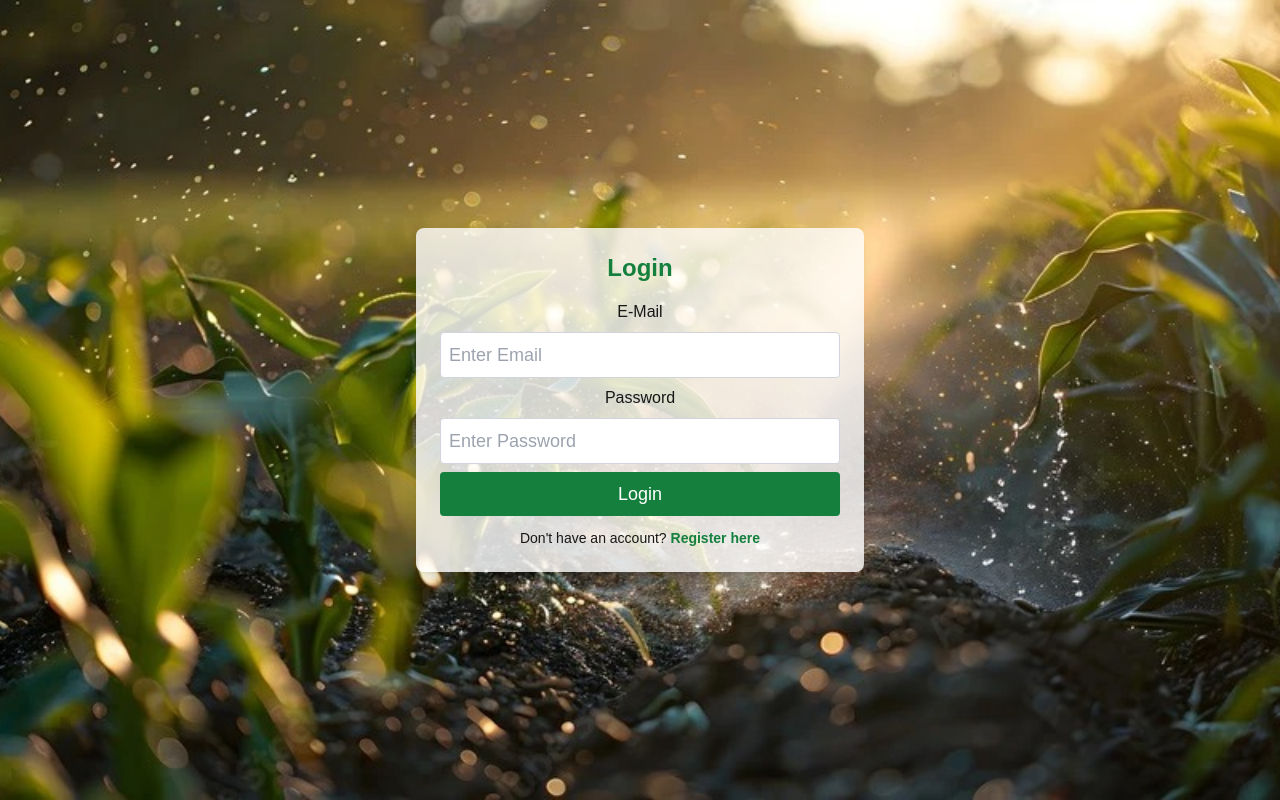
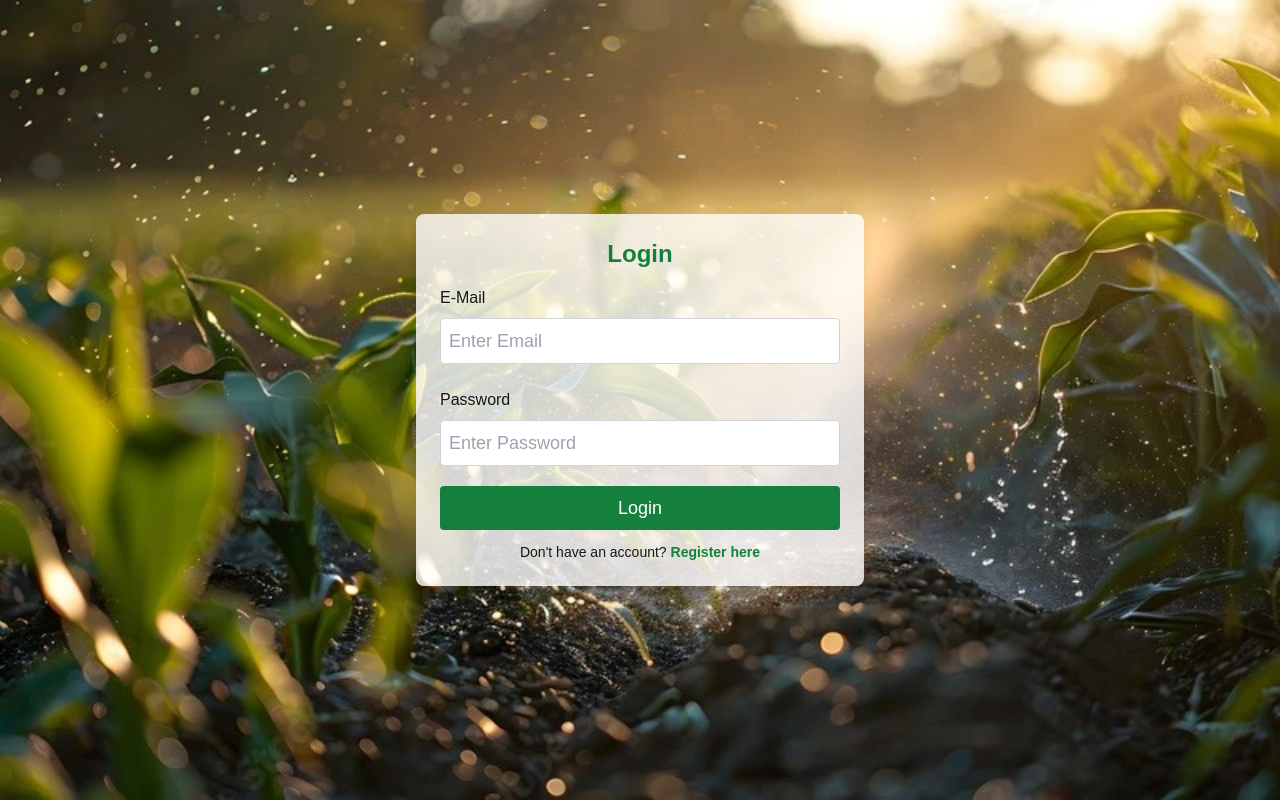
Before and after one commit to omkarharade/green-cart, a Next.js app in the folder client/: page /login in a window 1280 px wide. Built offline with nearby package versions, Linux system fonts and the light colour scheme.

Commit message:
added alert to add to cart button, login and signup error div added

```diff
--- a/client/src/app/login/page.js
+++ b/client/src/app/login/page.js
@@ -1,91 +1,62 @@
-"use client"
+"use client";
 
 import React, { useState, useEffect } from "react";
 import axios from "axios";
 import { getBaseURL } from "../../apiConfig";
 import TokenRefresher from "../../utils/token";
-import { useRouter } from 'next/navigation'
+import { useRouter } from 'next/navigation';
 
-function Login(props) {
+function Login() {
   let [uname, setUname] = useState("");
   let [password, setPass] = useState("");
-  let [error, setError] = useState("");
+  let [error, setError] = useState(""); // Error state for API errors
   const router = useRouter();
 
+  useEffect(() => {
+    const isAuthentic = JSON.parse(sessionStorage.getItem("isUserAuthenticated"));
+    if (isAuthentic) {
+      router.push("/view/");
+    }
+  }, []);
 
-  useEffect(() => {
-
-        const isAuthentic = JSON.parse(sessionStorage.getItem("isUserAuthenticated"));
-
-          if(isAuthentic){
-              router.push("/view/")
-          }
-      },[])
-
-
-  // Adding click handler
   function handleClick() {
     if (validateInputs()) {
-      const user = {
-        email: uname,
-        password: password,
-      };
+      const user = { email: uname, password: password };
       let url = `${getBaseURL()}api/users/login`;
+
       axios
         .post(url, { ...user })
         .then((res) => {
-          console.log(res);
           if (res.data.length > 0) {
-
             const isUserAdmin = res.data[0].isAdmin;
-            console.log("Logged in successfully");
             sessionStorage.setItem("isUserAuthenticated", true);
             sessionStorage.setItem("userId", res.data[0].userId);
-            sessionStorage.setItem("isAdmin", isUserAdmin ? true: false);
+            sessionStorage.setItem("isAdmin", isUserAdmin ? true : false);
             sessionStorage.setItem("jwt_token", res.data[0].token);
             sessionStorage.setItem("jwt_refresh_token", res.data[0].refreshToken);
             TokenRefresher(res.data[0].refreshToken);
 
-            const userId = res.data[0].userId;
-            const isAdmin = sessionStorage.getItem("isAdmin") ? true: false;
-
-            const userDetails = {
-                isAdmin: isAdmin ? true: false,
-                userId: userId
-            }
-
-            const token = res.data[0].token;
-            const refreshToken = res.data[0].refreshToken;
-
-            console.log("type of isAdmin", typeof isAdmin)
-            console.log("userDetails == ", userDetails);
-            console.log("token == ", token);
-            console.log("refresh token == ", refreshToken);
             router.push("/view");
-
           } else {
-            console.log("User not available");
+            setError("Invalid email or password"); // Fallback error if API does not provide one
           }
         })
         .catch((err) => {
-          console.log(err);
-          console.log("error");
+          // Set error from API response if available, otherwise use a generic message
+          setError(err || "Something went wrong. Please try again.");
         });
     }
   }
 
-  // Function to validate email format
   function validateEmail(email) {
     const regex = /^[^\s@]+@[^\s@]+\.[^\s@]+$/;
     return regex.test(email);
   }
 
-  // Function to validate password length
   function validatePassword(password) {
     return password.length >= 6;
   }
 
-  // Function to validate inputs
   function validateInputs() {
     if (!validateEmail(uname)) {
       setError("Please provide a valid email address.");
@@ -98,46 +69,63 @@ function Login(props) {
     return true;
   }
 
-  // Function to handle changes in email input
   function changeName(event) {
     setUname(event.target.value);
   }
 
-  // Function to handle changes in password input
   function changePass(event) {
     setPass(event.target.value);
   }
 
   return (
-    <>
-      <div className="flex justify-center items-center bg-[url('/images/cover-image.jpg')] h-screen bg-cover bg-center">
-        <div className="w-full max-w-md bg-white bg-opacity-80 rounded-lg shadow-lg p-6 text-center">
+    <div className="flex justify-center items-center bg-[url('/images/cover-image.jpg')] h-screen bg-cover bg-center">
+      <div className="w-full max-w-md bg-white bg-opacity-80 rounded-lg shadow-lg p-6 text-center">
+        <h1 className="text-2xl font-bold text-green-700 mb-4">Login</h1>
 
-        <h1 className="text-2xl font-bold text-green-700 mb-4">Login</h1>
+        <div className="mb-4">
+          <label className="block text-left">E-Mail</label>
+          <input
+            className="w-full p-2 my-2 border border-gray-300 rounded text-lg"
+            type="text"
+            placeholder="Enter Email"
+            value={uname}
+            onChange={changeName}
+          />
+        </div>
+
         <div>
-          <label>E-Mail</label>
-          <input className="w-full p-2 my-2 border border-gray-300 rounded text-lg" type="text" placeholder="Enter Email" value={uname} onChange={changeName}></input>
-        </div>
-        <div>
-          <label>Password</label>
+          <label className="block text-left">Password</label>
           <input
             type="password"
             value={password}
             onChange={changePass}
             className="w-full p-2 my-2 border border-gray-300 rounded text-lg"
             placeholder="Enter Password"
-          ></input>
+          />
         </div>
-        {error && <div className="error-message">{error}</div>}
-        <button className="w-full p-2 bg-green-700 text-white rounded text-lg hover:bg-green-800" onClick={handleClick}>Login</button>
+
+        {/* Show API error message dynamically */}
+        {error && (
+          <div className="bg-red-600 text-white p-2 mb-4 rounded">
+            {error}
+          </div>
+        )}
+
+        <button
+          className="w-full p-2 bg-green-700 text-white rounded text-lg hover:bg-green-800 mt-3"
+          onClick={handleClick}
+        >
+          Login
+        </button>
 
         <p className="mt-3 text-sm">
-          Don't have an account? <a href="/register" className="text-green-700 font-bold hover:underline">Register here</a>
+          Don't have an account?{" "}
+          <a href="/register" className="text-green-700 font-bold hover:underline">
+            Register here
+          </a>
         </p>
-
-        </div>
       </div>
-    </>
+    </div>
   );
 }
 
--- a/client/src/app/page.js
+++ b/client/src/app/page.js
@@ -1,6 +1,17 @@
+"use client"
+
 import Image from "next/image";
+import { useRouter } from "next/navigation";
+import { useEffect } from "react";
 
 export default function Home() {
+
+  const router = useRouter();
+
+  useEffect(() => {
+    router.push("/login")
+  })
+
   return (
     <div className="grid grid-rows-[20px_1fr_20px] items-center justify-items-center min-h-screen p-8 pb-20 gap-16 sm:p-20 font-[family-name:var(--font-geist-sans)]">
       <main className="flex flex-col gap-8 row-start-2 items-center sm:items-start">
--- a/client/src/app/register/page.js
+++ b/client/src/app/register/page.js
@@ -117,8 +117,9 @@ function Register(props) {
 						placeholder="Password"
 					></input>
 				</div>
-				{error && <div className="error-message">{error}</div>}
-
+				{error && (
+					<div className="bg-red-600 text-white p-2 mb-4 rounded">{error}</div>
+				)}
 
 				<div className="flex flex-row my-4 justify-evenly w-full">
 					<div className="flex flex-row">
--- a/client/src/app/view/customer/orders/page.js
+++ b/client/src/app/view/customer/orders/page.js
@@ -4,7 +4,6 @@ import React, { useEffect, useState } from "react";
 import axios from "axios";
 import { getBaseURL } from "../../../../apiConfig";
 import formatDateIST from "../../../../utils/formatDateIST";
-
 
 const CustomerOrders = () => {
 	const [orders, setOrders] = useState([]);
@@ -35,13 +34,17 @@ const CustomerOrders = () => {
 
 	return (
 		<div>
-
 			<div className="max-w-5xl mx-auto p-6">
 				<h1 className="text-3xl font-bold mb-6 text-center text-gray-800">
 					My Orders
 				</h1>
 				{Object.keys(groupedOrders).length > 0 ? (
-					Object.keys(groupedOrders).map((orderId) => (
+					Object.keys(groupedOrders).map((orderId) => {
+						const totalOrderCost = groupedOrders[orderId].reduce(
+							(acc, order) => acc + (Number(order.totalPrice)),
+							0
+						);
+						return (
 							<div
 								key={orderId}
 								className="border rounded-lg p-6 shadow-lg mb-6 bg-white"
@@ -50,8 +53,10 @@ const CustomerOrders = () => {
 									Order ID: {orderId}
 								</h2>
 								<p className="text-gray-600 text-sm mb-4">
-								Order Date:{" "}
-								{formatDateIST(groupedOrders[orderId][0].createdDate)}
+									Order Date: {formatDateIST(groupedOrders[orderId][0].createdDate)}
+								</p>
+								<p className="text-green-700 font-bold text-lg">
+									Total Order Cost: ₹{totalOrderCost}
 								</p>
 								<div className="flex flex-wrap gap-6">
 									{groupedOrders[orderId].map((order) => (
@@ -76,7 +81,8 @@ const CustomerOrders = () => {
 									))}
 								</div>
 							</div>
-					))
+						);
+					})
 				) : (
 					<p className="text-gray-600 text-center mt-10">
 						No past orders found.
--- a/client/src/app/view/customer/page.js
+++ b/client/src/app/view/customer/page.js
@@ -69,6 +69,7 @@ const Slider = () => {
 
 const ProductCard = ({ product, updateProductQuantity, addToCart }) => {
 	const [quantity, setQuantity] = useState(product.quantity || 0);
+	const [buttonText, setButtonText] = useState("Add to Cart"); // State for button text
 
 	const handleIncrease = () => {
 	  const newQuantity = quantity + 1;
@@ -89,6 +90,19 @@ const ProductCard = ({ product, updateProductQuantity, addToCart }) => {
 		);
 	  }
 	};
+
+	const handleAddToCart = () => {
+	  addToCart(product);
+	  setButtonText("Added"); // Change the button text to "Added"
+
+	  setTimeout(() => {
+		setQuantity(0); // Reset the quantity to 0 after adding to cart
+		setButtonText("Add to Cart"); // Revert the button text after 2 seconds
+	  }, 2000);
+	};
+
+	// Button disabled if quantity is 0
+	const isButtonDisabled = quantity === 0;
 
 	return (
 	  <div className="border rounded-lg shadow-lg p-4 bg-white flex flex-col items-center justify-between h-[420px] w-[270px] mx-5 my-5">
@@ -134,14 +148,18 @@ const ProductCard = ({ product, updateProductQuantity, addToCart }) => {
 
 		{/* Add to Cart Button */}
 		<button
-				className="bg-blue-500 text-white px-4 py-2 mt-3 rounded-md w-full transition-all duration-200 hover:bg-blue-600 shadow-md"
-				onClick={() => addToCart(product)}
+		  className={`${
+			isButtonDisabled ? "bg-blue-200 cursor-not-allowed" : "bg-blue-500 hover:bg-blue-600"
+		  } text-white px-4 py-2 mt-3 rounded-md w-full transition-all duration-200 shadow-md`}
+		  onClick={handleAddToCart}
+		  disabled={isButtonDisabled} // Disable button if quantity is 0
 		>
-				Add to Cart
+		  {buttonText}
 		</button>
 	  </div>
 	);
   };
+
 
 const Customer = () => {
 	const [productList, setProductList] = useState([]);
```
Also changed, not shown: client/src/components/Navbar/Navbar.js (+36 -9 lines), 1 other file (tests, documents, lock files or other folders). Lines whose indentation alone changed are shown as unchanged.
